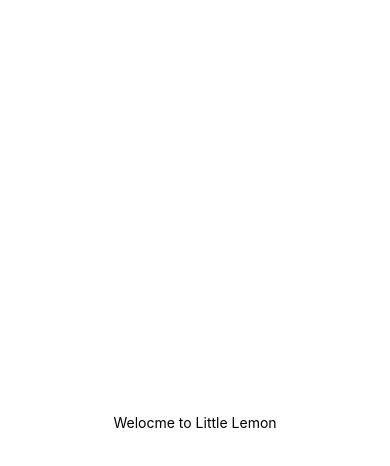
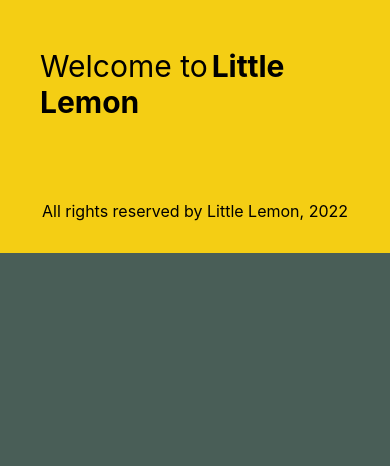
Before and after one commit to amulyana2020/little-lemon, a React Native app: screen / in a window 390 px wide. Shown: the top 466 px of the page. Built offline with nearby package versions, Linux system fonts and the light colour scheme.

Commit message:
Add Header and Footer Component

```diff
--- a/App.js
+++ b/App.js
@@ -1,24 +1,19 @@
 import {StatusBar} from 'expo-status-bar';
-import {
-  StyleSheet,
-  Text,
-  View,
-} from 'react-native';
+import {View} from 'react-native';
+import LittleLemonHeader from './components/LittleLemonHeader';
+import LittleLemonFooter from './components/LittleLemonFooter';
 
 export default function App() {
   return (
-    <View style={styles.container}>
-      <Text>Welocme to Little Lemon</Text>
+    <View
+      style={{
+        flex: 1,
+        backgroundColor: '#495E57',
+      }}
+    >
+      <LittleLemonHeader />
+      <LittleLemonFooter />
       <StatusBar style='auto' />
     </View>
   );
 }
-
-const styles = StyleSheet.create({
-  container: {
-    flex: 1,
-    backgroundColor: '#fff',
-    alignItems: 'center',
-    justifyContent: 'center',
-  },
-});
--- /dev/null
+++ b/components/LittleLemonFooter.js
@@ -0,0 +1,26 @@
+import {View, Text} from 'react-native';
+
+const LittleLemonFooter = () => {
+  return (
+    <View
+      style={{
+        flex: 0.1,
+        backgroundColor: '#F4CE14',
+        justifyContent: 'center',
+        alignItems: 'center',
+      }}
+    >
+      <Text
+        style={{
+          padding: 10,
+          fontSize: 16,
+          color: 'black',
+        }}
+      >
+        All rights reserved by Little Lemon, 2022
+      </Text>
+    </View>
+  );
+};
+
+export default LittleLemonFooter;
--- /dev/null
+++ b/components/LittleLemonHeader.js
@@ -0,0 +1,35 @@
+import {View, Text} from 'react-native';
+
+const LittleLemonHeader = () => {
+  return (
+    <View
+      style={{
+        flex: 0.2,
+        backgroundColor: '#F4CE14',
+        justifyContent: 'center',
+        alignItems: 'center',
+      }}
+    >
+      <Text
+        style={{
+          padding: 40,
+          fontSize: 30,
+          color: 'black',
+        }}
+        numberOfLines={3}
+      >
+        Welcome to
+        <Text
+          style={{
+            fontWeight: 'bold',
+            marginLeft: 4,
+          }}
+        >
+          Little Lemon
+        </Text>
+      </Text>
+    </View>
+  );
+};
+
+export default LittleLemonHeader;
```
